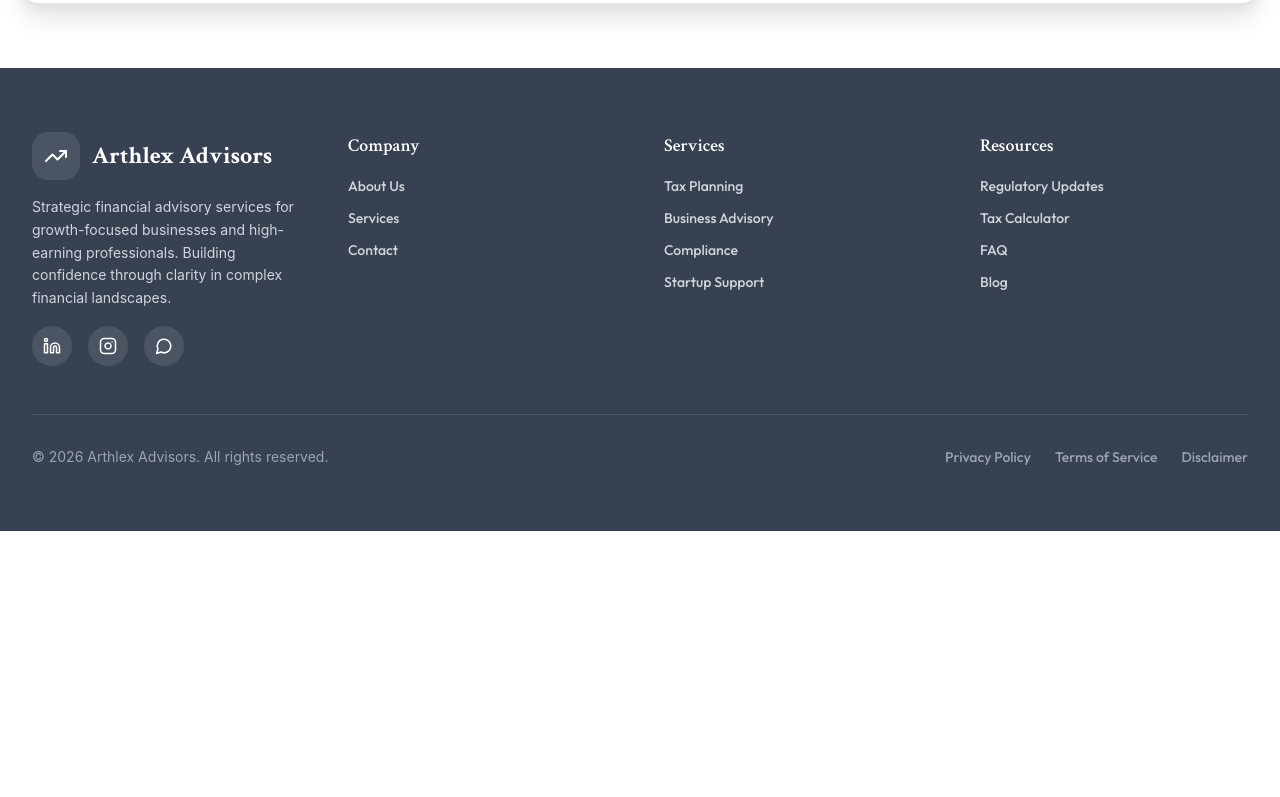
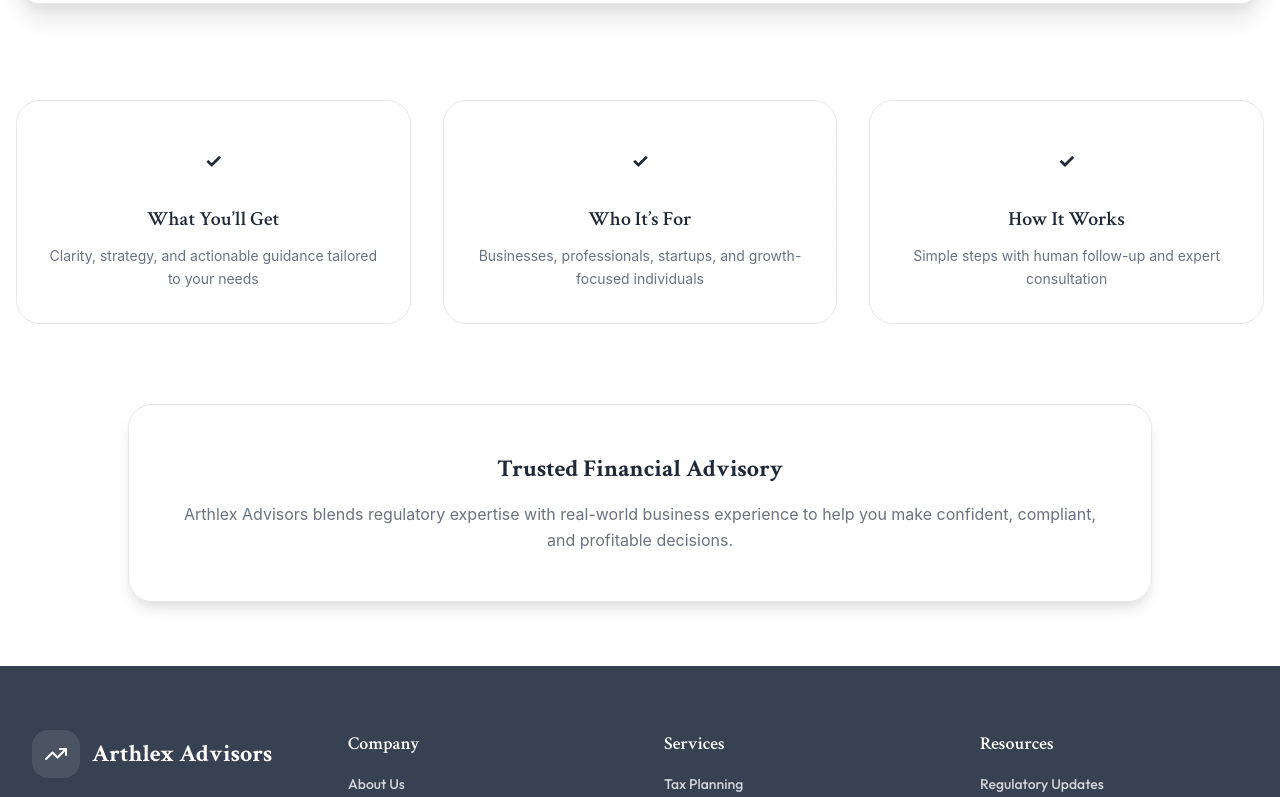
Before and after one commit to RohanM0205/arthlex-advisors-website, a React (Vite) app: page /book-consultation in a window 1280 px wide. Shown: the part 574-1371 px from the top of the page. Before the commit the page ends 1105 px from the top, so only its background shows below. Built offline with nearby package versions, Linux system fonts and the light colour scheme.

Commit message:
Book consulation page changes- UI fixes

```diff
--- /dev/null
+++ b/src/pages/book-consultation/components/BookingValueSection.jsx
@@ -0,0 +1,70 @@
+import React from 'react';
+
+/**
+ * BookingValueSection
+ * Used on the Book Consultation page to build trust
+ * and explain value after the booking flow.
+ */
+const BookingValueSection = () => {
+  return (
+    <>
+      {/* ================= VALUE SECTION ================= */}
+      <section className="mt-24">
+        <div className="grid md:grid-cols-3 gap-8">
+          {[
+            [
+              'What You’ll Get',
+              'Clarity, strategy, and actionable guidance tailored to your needs'
+            ],
+            [
+              'Who It’s For',
+              'Businesses, professionals, startups, and growth-focused individuals'
+            ],
+            [
+              'How It Works',
+              'Simple steps with human follow-up and expert consultation'
+            ]
+          ].map(([title, desc]) => (
+            <div
+              key={title}
+              className="group bg-gradient-to-br from-background to-muted/40 border rounded-2xl p-8 text-center
+                         transition-all duration-300 hover:-translate-y-2 hover:shadow-2xl"
+            >
+              <div
+                className="w-14 h-14 mx-auto mb-4 rounded-xl bg-primary/10 flex items-center justify-center
+                           group-hover:bg-primary group-hover:text-white transition"
+              >
+                <span className="text-xl font-bold">✓</span>
+              </div>
+
+              <h3 className="text-xl font-semibold mb-3">
+                {title}
+              </h3>
+
+              <p className="text-muted-foreground text-sm leading-relaxed">
+                {desc}
+              </p>
+            </div>
+          ))}
+        </div>
+      </section>
+
+      {/* ================= TRUST SECTION ================= */}
+      <section
+        className="mt-20 bg-gradient-to-r from-primary/10 via-background to-secondary/10
+                   rounded-3xl border p-12 text-center max-w-5xl mx-auto shadow-lg"
+      >
+        <h3 className="text-2xl font-bold mb-4">
+          Trusted Financial Advisory
+        </h3>
+
+        <p className="text-muted-foreground text-base leading-relaxed">
+          Arthlex Advisors blends regulatory expertise with real-world business
+          experience to help you make confident, compliant, and profitable decisions.
+        </p>
+      </section>
+    </>
+  );
+};
+
+export default BookingValueSection;
--- a/src/pages/book-consultation/index.jsx
+++ b/src/pages/book-consultation/index.jsx
@@ -326,6 +326,8 @@ import ProgressIndicator from './components/ProgressIndicator';
 import ConfirmationSummary from './components/ConfirmationSummary';
 import SuccessMessage from './components/SuccessMessage';
 import ServiceSelector from './components/ServiceSelector';
+import BookingValueSection from './components/BookingValueSection';
+
 
 /* ================= SERVICE CATEGORIES ================= */
 const SERVICE_CATEGORIES = [
@@ -566,8 +568,11 @@ const BookConsultation = () => {
             </>
           )}
 
+<BookingValueSection />
+
         </div>
       </main>
+
 
       <Footer />
     </>
```
